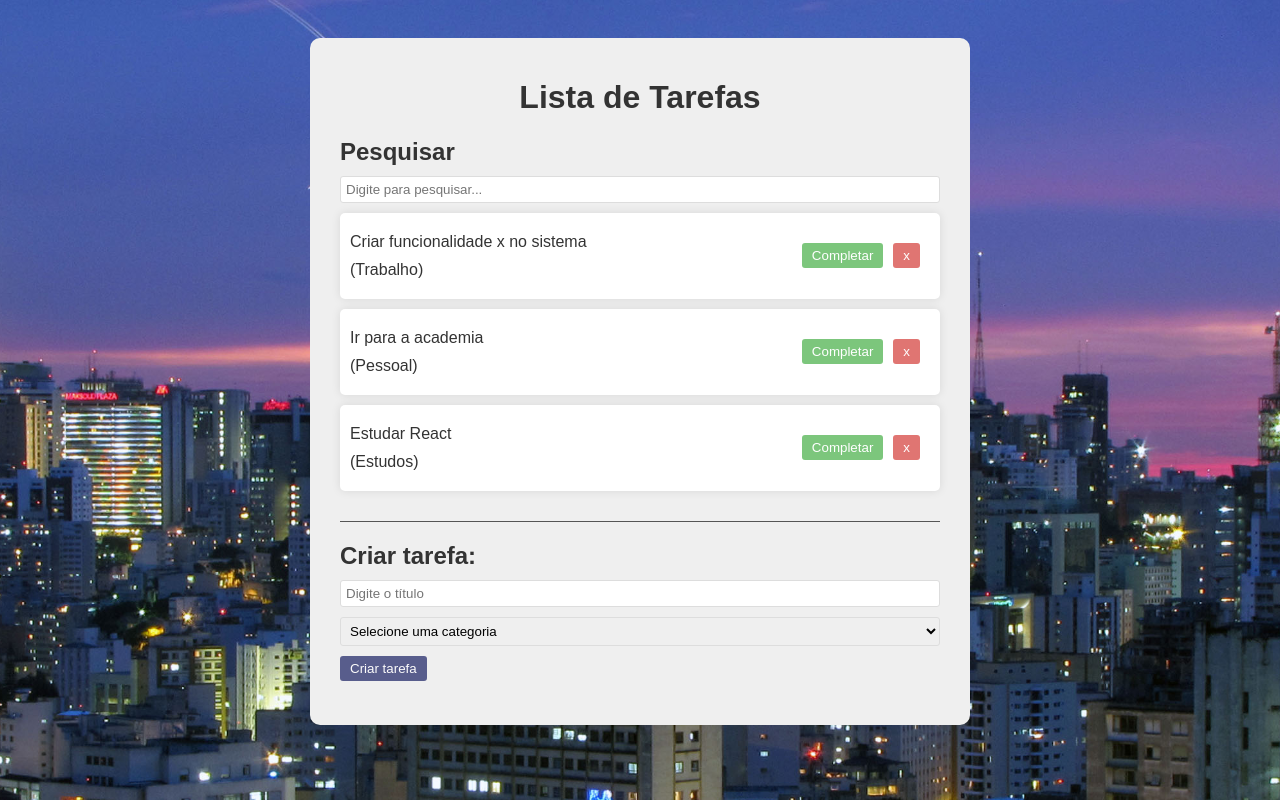
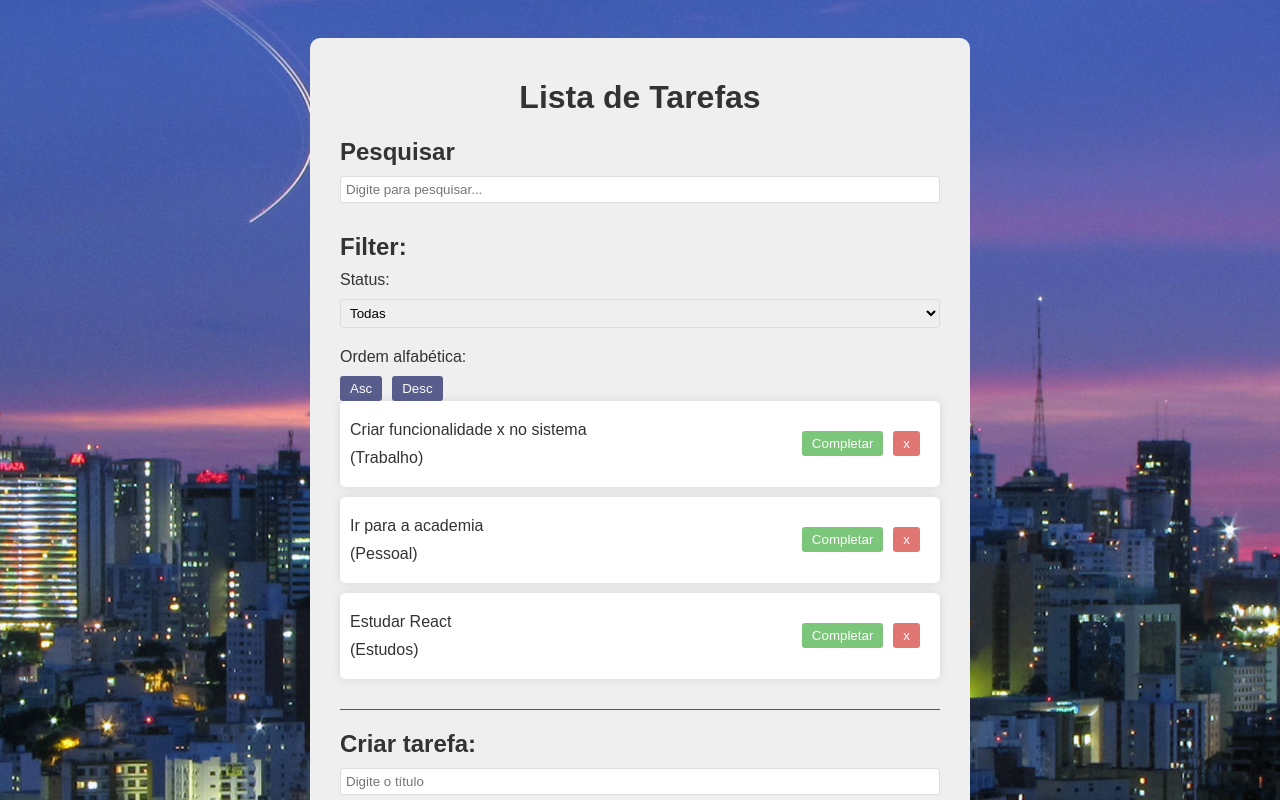
Before and after one commit to Patrikts/todo-react, a React (Vite) app in the folder todo/: page / in a window 1280 px wide. Shown: the top 800 px of the page. Built offline with nearby package versions, Linux system fonts and the light colour scheme.

Commit message:
Criado componente Filtrar:

```diff
--- a/todo/src/App.jsx
+++ b/todo/src/App.jsx
@@ -5,6 +5,7 @@ import TodoForm from './components/TodoForm';
 import Search from './components/Search';
 
 import "./App.css";
+import Filter from './components/Filter';
 
 function App() {
 const [todos, setTodos] = useState([
@@ -62,6 +63,7 @@ const [search, setSearch] = useState("")
   return <div className='app'>
     <h1>Lista de Tarefas</h1>
     <Search search={search} setSearch={setSearch} />
+    <Filter />
     <div className="todo-list">
       {todos.filter((todo) =>
       todo.text.toLowerCase().includes(search.toLowerCase()))
```
